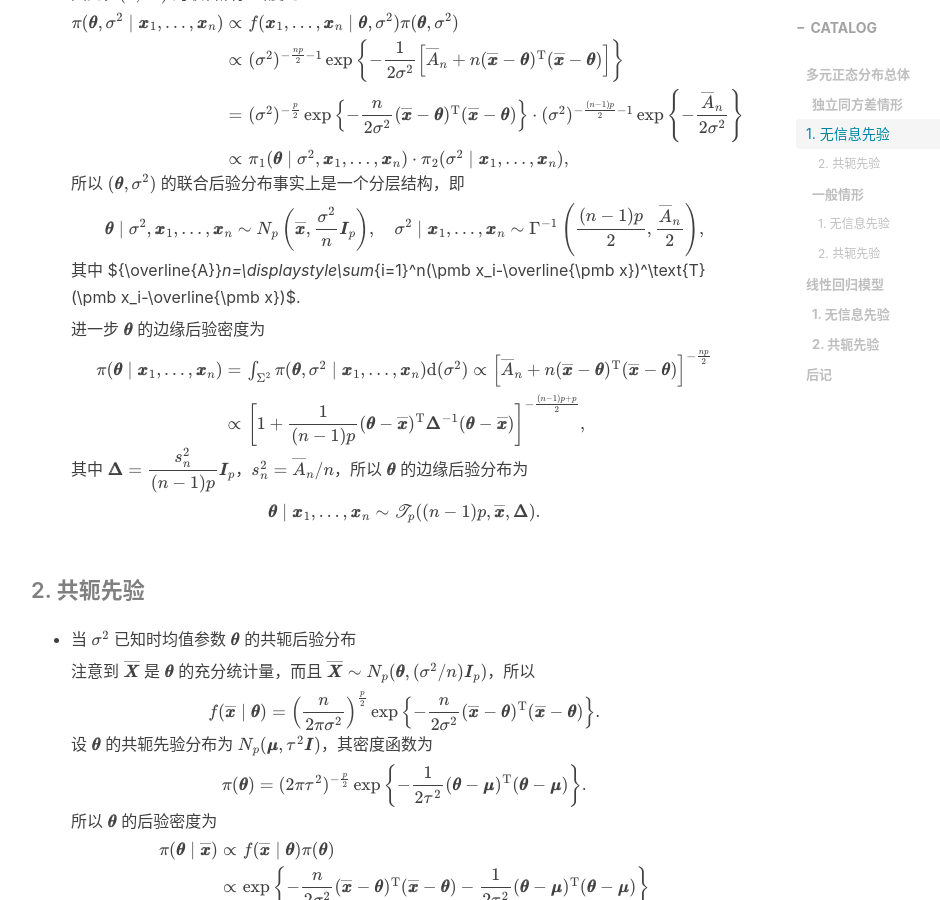
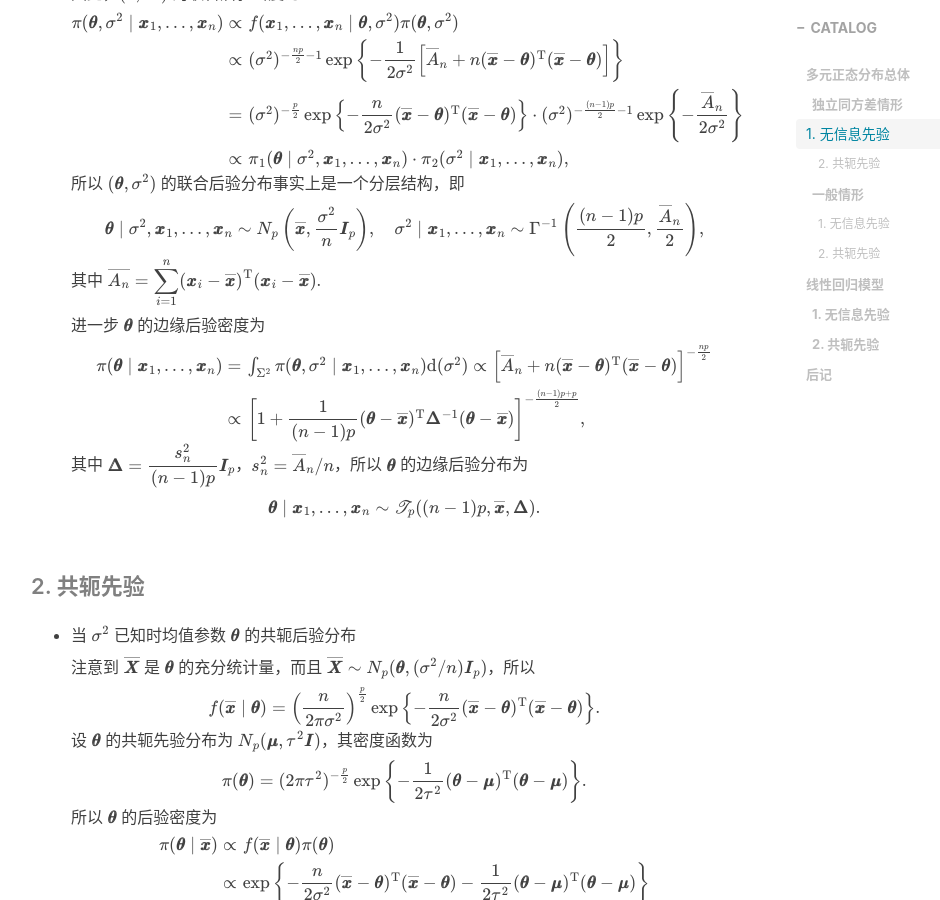
Before and after one commit to kausiujik/kausiujik.github.io, a Jekyll site: the page built from _posts/2022-09-22-Bayes_Lec2.3.md, in a window 1280 px wide and 900 px high, scrolled down 2203 px. Shown: the whole window, without its empty margins (234-1174 px from the left). Built offline with Jekyll 4.4.1, drawn with Linux system fonts in a browser that asks for light colours; nearby versions of some CDN libraries; formulas are drawn with MathJax 3; comment, search, counter and statistics services are not loaded.

```diff
--- a/_posts/2022-09-22-Bayes_Lec2.3.md
+++ b/_posts/2022-09-22-Bayes_Lec2.3.md
@@ -99,7 +99,7 @@ $\displaystyle f(\pmb x\mid\pmb\mu,\pmb R,\nu)=\dfrac{\Gamma(\frac{\nu+p}{2})}{\
     $\displaystyle \pmb\theta\mid\sigma^2,\pmb x_1,\dots,\pmb x_n\sim N_p\left(\overline{\pmb x},\frac{\sigma^2}{n}\pmb I_p\right),\quad\sigma^2\mid\pmb x_1,\dots,\pmb x_n\sim\Gamma^{-1}\left(\frac{(n-1)p}{2},\frac{\overline{A}_n}{2}\right),$
     </center>
 
-    其中 ${\overline{A}}_n=\displaystyle\sum_{i=1}^n(\pmb x_i-\overline{\pmb x})^\text{T}(\pmb x_i-\overline{\pmb x})$.
+    其中 $\overline{A_n}=\displaystyle\sum_{i=1}^n(\pmb x_i-\overline{\pmb x})^\text{T}(\pmb x_i-\overline{\pmb x})$.
 
     进一步 $\pmb\theta$ 的边缘后验密度为
     <center>
```
